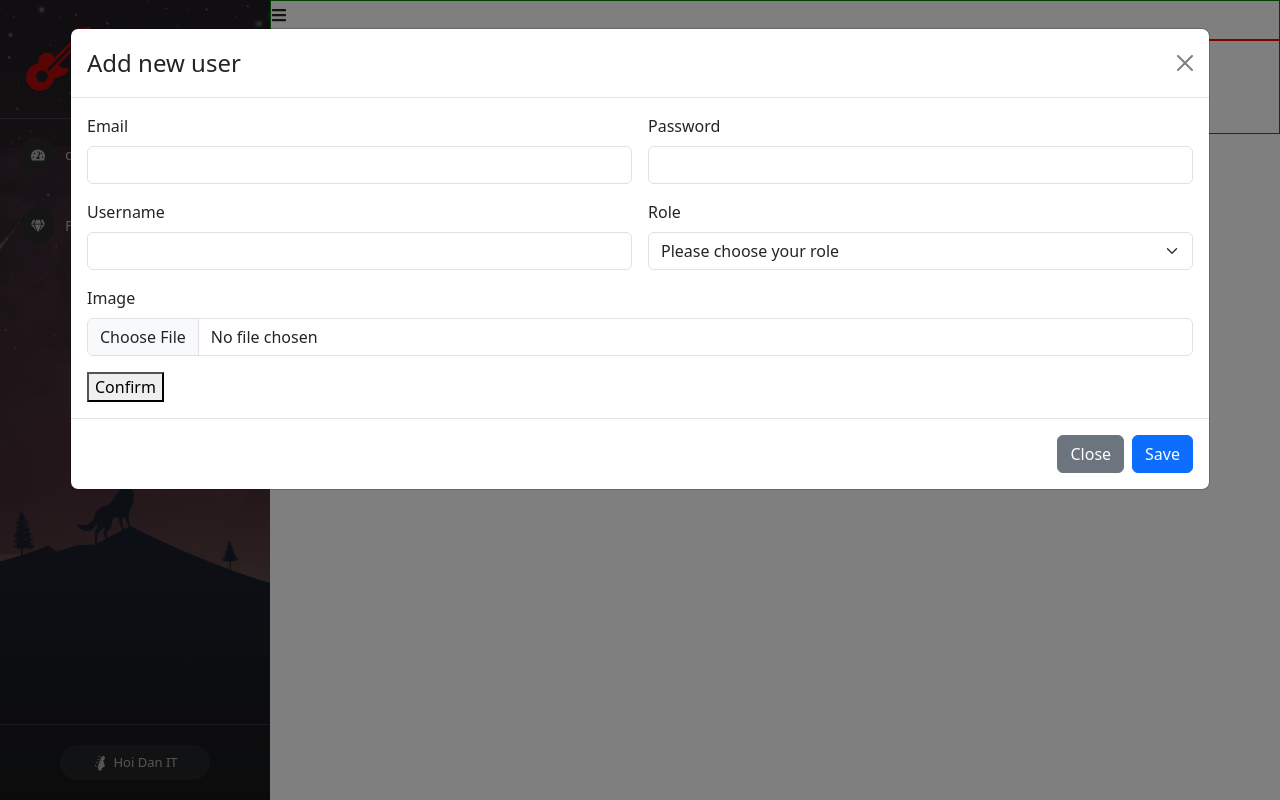
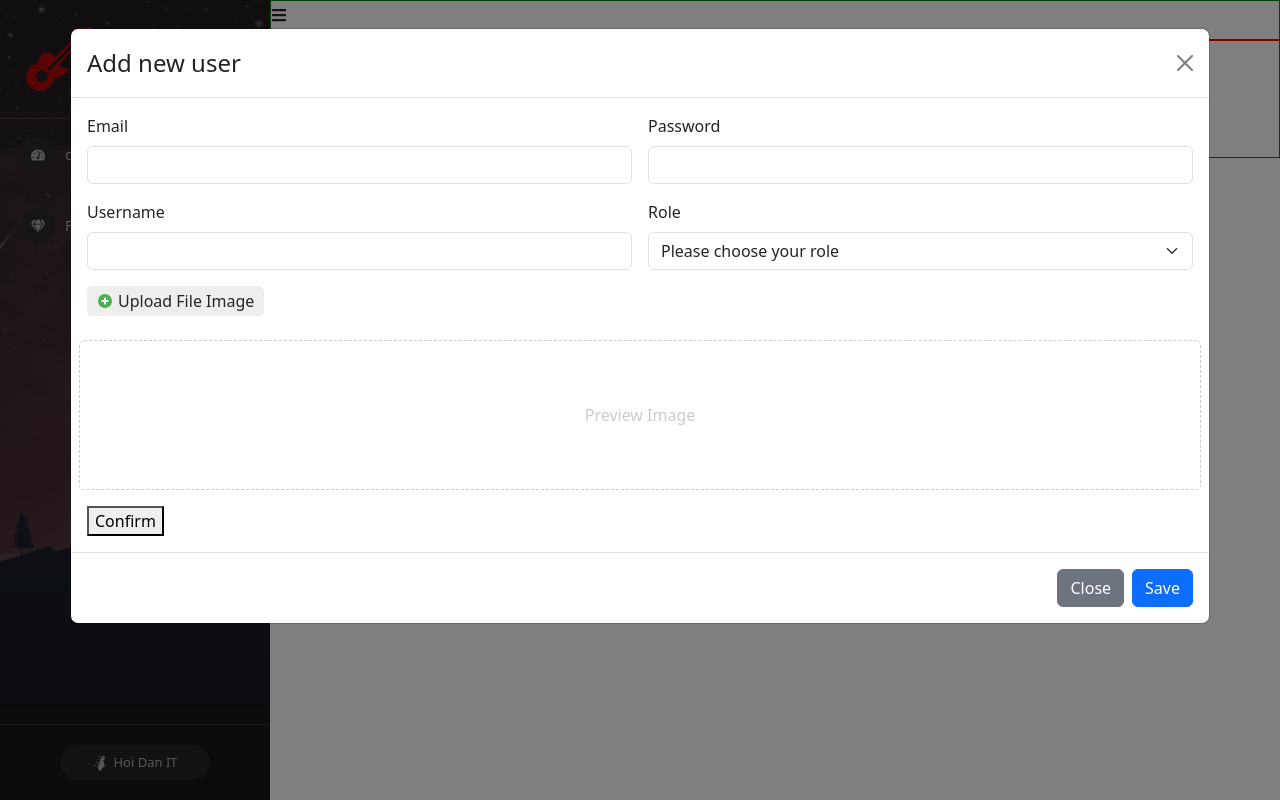
Before and after one commit to vonhuhieu/Quiz-test, a React (Create React App) app: page /admin/manage-users in a window 1280 px wide. Both pictures are taken after a click on the button "Launch demo modal". Built offline with nearby package versions, Linux system fonts and the light colour scheme.

Commit message:
CSS cho ảnh preview, import thêm logo dấu +, state các input, hiểu về htmlFor, hiển thị hình ảnh ngay khi người dùng chọn

```diff
--- a/src/components/Admin/Admin.js
+++ b/src/components/Admin/Admin.js
@@ -5,6 +5,7 @@ import { useState } from "react";
 import { Outlet } from "react-router-dom";
 import ManageUser from "./Content/ManageUser";
 import DashBoard from "./Content/DashBoard";
+
 
 const Admin = (props) => {
     const [collapsed, setCollapsed] = useState(false);
--- a/src/components/Admin/Content/ManageUser.js
+++ b/src/components/Admin/Content/ManageUser.js
@@ -1,5 +1,5 @@
 import ModalCreateUser from "./ModalCreateUser";
-
+import './ManageUser.scss';
 const ManageUser = (props) => {
   return (
     <div className="manage-user-container">
@@ -12,8 +12,8 @@ const ManageUser = (props) => {
         </div>
         <div>
           table users
-          <ModalCreateUser />
         </div>
+        <ModalCreateUser />
       </div>
     </div>
   );
--- /dev/null
+++ b/src/components/Admin/Content/ManageUser.scss
@@ -0,0 +1,35 @@
+.manage-user-container {
+    .user-content {}
+}
+
+.modal-add-user {
+    .img-preview {
+        height: 150px;
+        border: 1px dashed #ccc;
+        border-radius: 5px;
+        display: flex;
+        justify-content: center;
+        align-items: center;
+        color: #ccc;
+
+        img {
+            max-height: 100%;
+            max-width: 100%;
+        }
+    }
+
+    .label-upload {
+        align-items: center;
+        display: flex;
+        gap: 5px;
+        border: none;
+        width: fit-content;
+        padding: 3px 10px;
+        background: #eeeeee;
+        cursor: pointer;
+        border-radius: 5px;
+        &:hover{
+            background-color: #dcdcdc;
+        }
+    }
+}
--- a/src/components/Admin/Content/ModalCreateUser.js
+++ b/src/components/Admin/Content/ModalCreateUser.js
@@ -1,6 +1,7 @@
 import { useState } from 'react';
 import Button from 'react-bootstrap/Button';
 import Modal from 'react-bootstrap/Modal';
+import { FcPlus } from "react-icons/fc";
 
 const ModalCreateUser = () => {
     const [show, setShow] = useState(false);
@@ -8,11 +9,29 @@ const ModalCreateUser = () => {
     const handleClose = () => setShow(false);
     const handleShow = () => setShow(true);
 
-  const [inputs, setInputs] = useState({});
+    // các input bình thường
+    const [inputs, setInputs] = useState({
+        email: '',
+        password: '',
+        username: '',
+        role: '',
+    });
+
+    // input là file
+    const [image, setImage] = useState("");
+    const [previewImage, setPreviewImage] = useState("");
+    const handleUploadImage = (event) => {
+        if (event.target && event.target.files && event.target.files[0]) {
+            setPreviewImage(URL.createObjectURL(event.target.files[0]));
+            setImage(event.target.files[0]);
+        }
+    };
 
     const handleInput = (event) => {
         const { name, value } = event.target;
-    setInputs({[name]: value, ...inputs});
+        setInputs((prevInputs) => ({
+            ...prevInputs, [name]: value,
+        }));
     };
 
     const handleSubmit = (event) => {
@@ -25,37 +44,44 @@ const ModalCreateUser = () => {
                 Launch demo modal
             </Button>
 
-      <Modal show={show} onHide={handleClose} size='xl' backdrop="static">
+            <Modal show={show} onHide={handleClose} size='xl' backdrop="static" className='modal-add-user'>
                 <Modal.Header closeButton>
                     <Modal.Title>Add new user</Modal.Title>
                 </Modal.Header>
                 <Modal.Body>
-          <form className="row g-3" encType='multipart/form-data'  onSubmit={(event) => {handleSubmit(event)}}>
+                    <form className="row g-3" encType='multipart/form-data' onSubmit={(event) => { handleSubmit(event) }}>
                         <div className="col-md-6">
                             <label className="form-label">Email</label>
-              <input type="email" name='email' className="form-control" onChange={(event) => {handleInput(event)}}/>
+                            <input type="email" name='email' value={inputs.email} className="form-control" onChange={(event) => { handleInput(event) }} />
                         </div>
                         <div className="col-md-6">
                             <label className="form-label">Password</label>
-              <input type="password" name='password' className="form-control" onChange={(event) => {handleInput(event)}}/>
+                            <input type="password" name='password' value={inputs.password} className="form-control" onChange={(event) => { handleInput(event) }} />
                         </div>
                         <div className="col-md-6">
                             <label className="form-label">Username</label>
-              <input type="text" name='username' className="form-control" onChange={(event) => {handleInput(event)}}/>
+                            <input type="text" name='username' value={inputs.username} className="form-control" onChange={(event) => { handleInput(event) }} />
                         </div>
                         <div className="col-md-6">
                             <label className="form-label">Role</label>
-              <select name='role' className="form-select" onChange={(event) => {handleInput(event)}}>
-                <option selected value="">Please choose your role</option>
+                            <select name='role' className="form-select" value={inputs.role} onChange={(event) => { handleInput(event) }}>
+                                <option value="">Please choose your role</option>
                                 <option value="USER">USER</option>
                                 <option value="ADMIN">ADMIN</option>
                             </select>
                         </div>
                         <div className="col-md-12">
-              <label className="form-label">Image</label>
-              <input type="file" className="form-control" />
+                            <label className="form-label label-upload" htmlFor='labelUpload'>
+                                <FcPlus />Upload File Image</label>
+                            <input type="file" hidden id='labelUpload' onChange={(event) => { handleUploadImage(event) }} />
                         </div>
-
+                        <div className="col-md-12 img-preview">
+                            {previewImage ?
+                                <img src={previewImage} />
+                                :
+                                <span>Preview Image</span>
+                            }
+                        </div>
                         <div className="col-md-4">
                             <button type='submit' name='submit'>Confirm</button>
                         </div>
```
Lines whose indentation alone changed are shown as unchanged.
